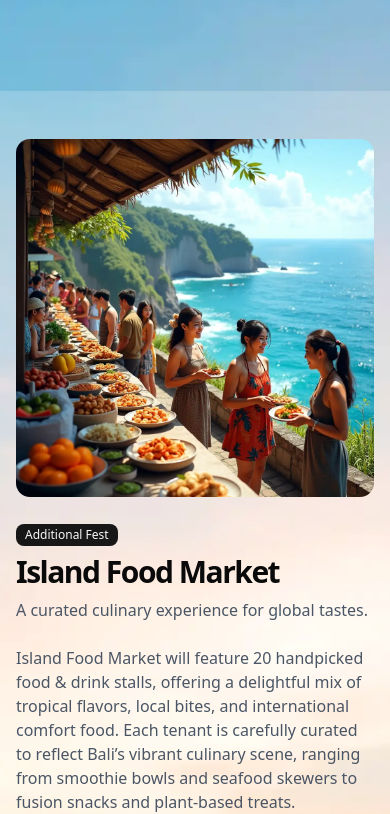
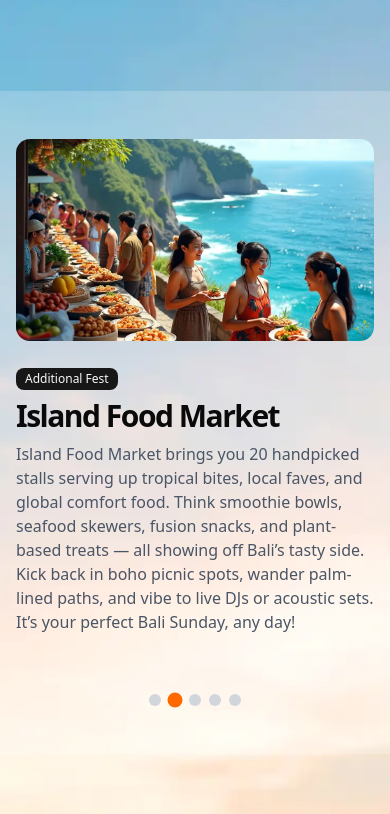
Before and after one commit to dalfiannur/bigbouncebali, a Next.js app: page /en in a window 390 px wide. Shown: the part 2540-3354 px from the top of the page. Built offline with nearby package versions, Linux system fonts and the light colour scheme.

Commit message:
Revise attraction titles, descriptions, and features for better clarity and engagement; adjust About section layout and responsiveness.

```diff
--- a/src/app/[locale]/page.tsx
+++ b/src/app/[locale]/page.tsx
@@ -150,30 +150,9 @@ const aboutSlides: AboutSlide[] = [
 		badge: 'Additional Fest',
 		badgeColor: 'green',
 		title: 'Island Soul Garden',
-		description: 'A surreal tribute to Bali’s most iconic (and ridiculous) tourist moments.',
+		description: 'Bali’s Iconic & ridiculous (tourist) moments, turned into real-life photo spots. Strike a pose, have a laugh, and tag your friends. Bali never looked this fun',
 		image: '/img/island-soul-garden.webp',
-		features: [
-			{
-				icon: 'Star',
-				title: 'The Shortcut',
-				description: 'Fun for the entire family'
-			},
-			{
-				icon: 'Star',
-				title: 'The Detox Diva',
-				description: 'UBUDians in Full Zen Mode'
-			},
-			{
-				icon: 'Star',
-				title: 'The Canggu Gladiator',
-				description: 'Six-Pack, Selfie, Sprint'
-			},
-			{
-				icon: 'Star',
-				title: 'The Real MVP',
-				description: 'Super-Gojek to the Rescue'
-			}
-		]
+		features: []
 	},
 	{
 		id: 'b',
@@ -181,9 +160,7 @@ const aboutSlides: AboutSlide[] = [
 		badgeColor: 'red',
 		title: 'Island Food Market',
 		description:
-			'A curated culinary experience for global tastes.<br/><br/>' +
-			'Island Food Market will feature 20 handpicked food & drink stalls, offering a delightful mix of tropical flavors, local bites, and international comfort food.\n\nEach tenant is carefully curated to reflect Bali’s vibrant culinary scene, ranging from smoothie bowls and seafood skewers to fusion snacks and plant-based treats.<br/><br />' +
-			'The entire market is designed to evoke the laid-back vibe of Bali’s Sunday markets, blending bohemian picnic setups, palm-lined walkways, and live DJ/acoustic sessions during the day.',
+			'Island Food Market brings you 20 handpicked stalls serving up tropical bites, local faves, and global comfort food. Think smoothie bowls, seafood skewers, fusion snacks, and plant-based treats — all showing off Bali’s tasty side. Kick back in boho picnic spots, wander palm-lined paths, and vibe to live DJs or acoustic sets. It’s your perfect Bali Sunday, any day!',
 		image: '/img/island-food-market.webp',
 		features: []
 	},
@@ -192,31 +169,9 @@ const aboutSlides: AboutSlide[] = [
 		badge: 'Additional Fest',
 		badgeColor: 'orange',
 		title: 'Local Makers Market',
-		description:
-			'A vibrant space celebrating <b>Bali’s creative spirit</b>, where local artisans, indie brands, and conscious creators come together. This curated market features handcrafted goods, slow fashion, eco-friendly souvenirs, and unique art pieces that reflect the island’s soul. Perfect for visitors looking for meaningful keepsakes, stylish finds, or a chance to meet the makers behind the products.',
+		description: 'Bali’s buzzing with creativity at Local Makers Market, stroll through colorful stalls, try on slow fashion and eco-friendly treasure you won’t find anywhere else. Take home a little piece of Bali’s magic!',
 		image: '/img/local-makers-market.webp',
-		features: [
-			{
-				icon: 'Star',
-				title: 'Handmade jewelry & accessories'
-			},
-			{
-				icon: 'Star',
-				title: 'Natural body care & wellness products'
-			},
-			{
-				icon: 'Star',
-				title: 'Bali-inspired fashion & textiles'
-			},
-			{
-				icon: 'Star',
-				title: 'Art prints, ceramics & home décor'
-			},
-			{
-				icon: 'Star',
-				title: 'Upcycled & sustainable goods'
-			}
-		]
+		features: []
 	},
 	{
 		id: 'd',
@@ -224,8 +179,9 @@ const aboutSlides: AboutSlide[] = [
 		badgeColor: 'pink',
 		title: 'Live Acoustic & DJ Sessions',
 		description:
-			'Throughout the day, enjoy soothing acoustic performances under the shade of palm trees, perfect for a lazy picnic or a breezy afternoon chill. As the sun sets, the energy shifts with sunset DJ sessions, featuring tropical house, disco grooves, and laid-back island beats to keep the festival spirit alive into the evening.<br/><br />' +
-			'Whether you\'re dancing barefoot on the grass or relaxing with a cold drink, our music lineup is designed to complement the island breeze and festival glow.',
+			'Ease into the day with mellow melodies under the trees.<br/>' +
+			'As the sun dips, tropical house and disco grooves light up the night.<br/><br/>' +
+			'From barefoot dancing to beachside chill, the vibe is always on',
 		image: '/img/live-acoustic-dj-session.webp',
 		features: []
 	},
@@ -233,11 +189,8 @@ const aboutSlides: AboutSlide[] = [
 		id: 'e',
 		badge: 'Additional Fest',
 		badgeColor: 'purple',
-		title: 'Sky Signal',
-		description:
-			'Every weekend during The Big Bounce Bali, we launch a series of giant kites from the Peninsula, floating high above Nusa Dua Bay.<br/><br />' +
-			'<b>Every Saturday & Sunday – 10:00 AM</b><br/>' +
-			'Launched from the open hill of Peninsula Island Best viewed from: coastal patchwalk, bay-side hotels, and boat traffic',
+		title: 'Kite Festival',
+		description: 'Every weekend at The Big Bounce Bali, giant kites take to the sky from Peninsula Island, drifting high above Nusa Dua Bay. Catch them every Saturday and Sunday at 10 AM, best views from the coastal path, bay-side hotels, or out on the water!',
 		image: '/img/sky-signal.webp',
 		features: []
 	}
--- a/src/components/about-section.tsx
+++ b/src/components/about-section.tsx
@@ -73,7 +73,7 @@ export const AboutSection = ({items}: { items: AboutSlide[] }) => {
 												</Badge>
 												<h4 className="text-3xl font-bold tracking-tighter sm:text-5xl">{slide.title}</h4>
 												<p dangerouslySetInnerHTML={{__html: slide.description}}
-												   className="max-w-[600px] text-gray-600 md:text-xl/relaxed lg:text-base/relaxed xl:text-xl/relaxed"/>
+												   className="max-w-[700px] text-gray-600 md:text-xl/relaxed lg:text-base/relaxed xl:text-xl/relaxed"/>
 											</div>
 											<div className="grid grid-cols-1 sm:grid-cols-2 gap-4">
 												{slide.features.map((feature, featureIndex) => (
@@ -98,7 +98,7 @@ export const AboutSection = ({items}: { items: AboutSlide[] }) => {
 											</div>
 										</div>
 										<div
-											className=" relative overflow-hidden rounded-xl w-full md:w-[700px] aspect-square">
+											className=" relative overflow-hidden rounded-xl w-full md:w-[500px] aspect-video">
 											<Image
 												src={slide.image}
 												alt={slide.title}
```
